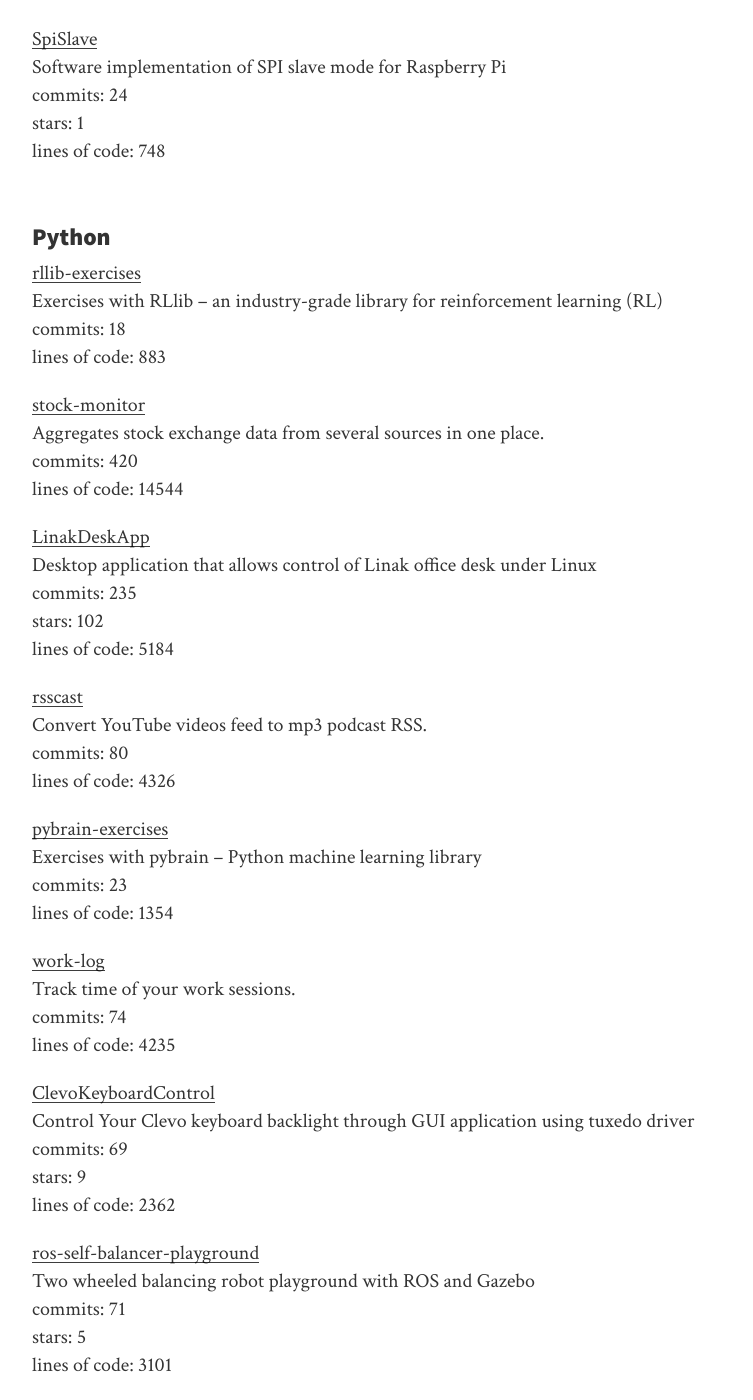
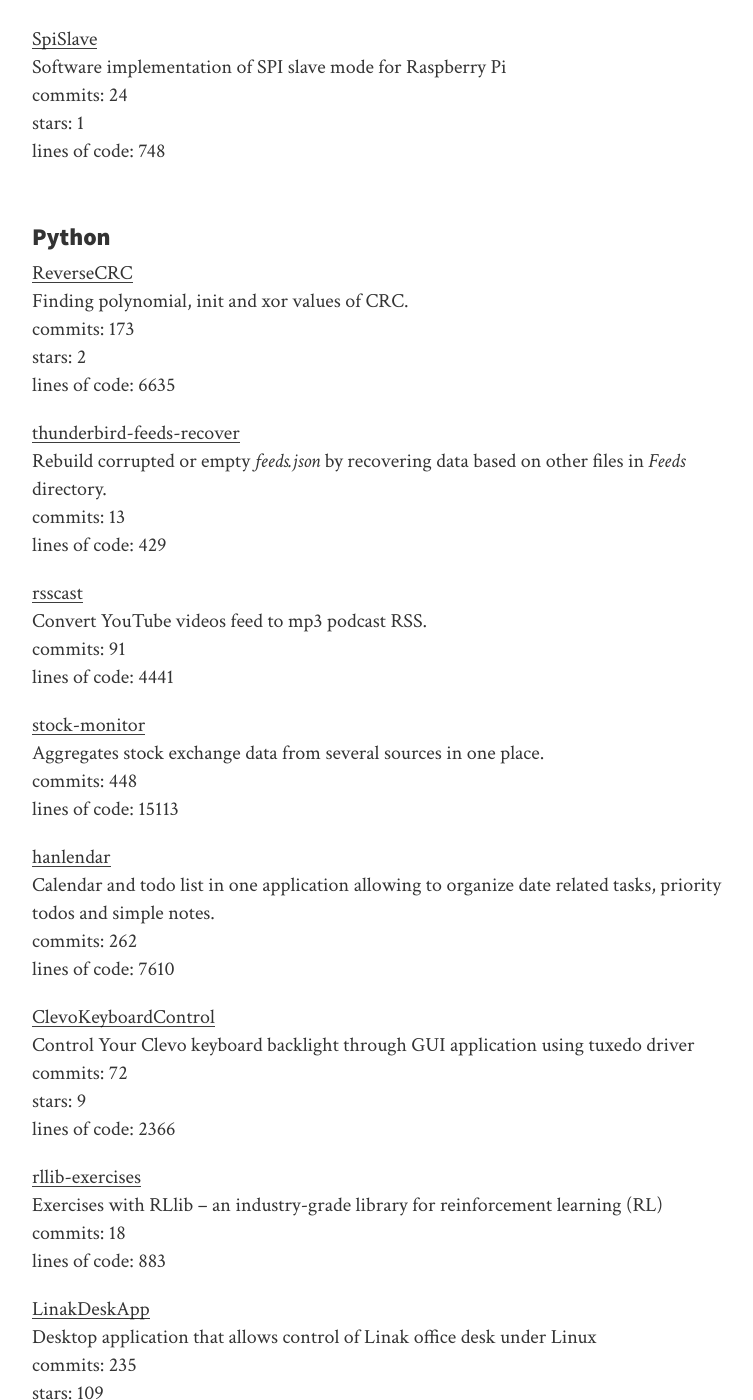
Before and after one commit to anetczuk/anetczuk.github.io, a Jekyll site: the page built from docs/repos.md, in a window 1280 px wide and 1400 px high, scrolled down 2671 px. Shown: the whole window, without its empty margins (258-1011 px from the left). Built offline with Jekyll 4.4.1, drawn with Linux system fonts in a browser that asks for light colours; nearby versions of some CDN libraries; some of the changed text lies outside the part shown.

Commit message:
Update repositories info

```diff
--- a/docs/repos.md
+++ b/docs/repos.md
@@ -75,9 +75,9 @@
 
 [ReverseCRC](https://github.com/anetczuk/ReverseCRC)<br/>
 Finding polynomial, init and xor values of CRC.<br/>
-commits: 75<br/>
+commits: 173<br/>
 stars: 2<br/>
-lines of code: 3218
+lines of code: 6635
 
 [BluetoothGattMitm](https://github.com/anetczuk/BluetoothGattMitm)<br/>
 Revealing unknown GATT/BLE protocol by mediation in communication between device and client<br/>
@@ -98,26 +98,48 @@
 
 ### <a name="cat_python"></a> Python
 
+[ReverseCRC](https://github.com/anetczuk/ReverseCRC)<br/>
+Finding polynomial, init and xor values of CRC.<br/>
+commits: 173<br/>
+stars: 2<br/>
+lines of code: 6635
+
+[thunderbird-feeds-recover](https://github.com/anetczuk/thunderbird-feeds-recover)<br/>
+Rebuild corrupted or empty *feeds.json* by recovering data based on other files in *Feeds* directory.<br/>
+commits: 13<br/>
+lines of code: 429
+
+[rsscast](https://github.com/anetczuk/rsscast)<br/>
+Convert YouTube videos feed to mp3 podcast RSS.<br/>
+commits: 91<br/>
+lines of code: 4441
+
+[stock-monitor](https://github.com/anetczuk/stock-monitor)<br/>
+Aggregates stock exchange data from several sources in one place.<br/>
+commits: 448<br/>
+lines of code: 15113
+
+[hanlendar](https://github.com/anetczuk/hanlendar)<br/>
+Calendar and todo list in one application allowing to organize date related tasks, priority todos and simple notes.<br/>
+commits: 262<br/>
+lines of code: 7610
+
+[ClevoKeyboardControl](https://github.com/anetczuk/ClevoKeyboardControl)<br/>
+Control Your Clevo keyboard backlight through GUI application using tuxedo driver<br/>
+commits: 72<br/>
+stars: 9<br/>
+lines of code: 2366
+
 [rllib-exercises](https://github.com/anetczuk/rllib-exercises)<br/>
 Exercises with RLlib -- an industry-grade library for reinforcement learning (RL)<br/>
 commits: 18<br/>
 lines of code: 883
 
-[stock-monitor](https://github.com/anetczuk/stock-monitor)<br/>
-Aggregates stock exchange data from several sources in one place.<br/>
-commits: 420<br/>
-lines of code: 14544
-
 [LinakDeskApp](https://github.com/anetczuk/LinakDeskApp)<br/>
 Desktop application that allows control of Linak office desk under Linux<br/>
 commits: 235<br/>
-stars: 102<br/>
+stars: 109<br/>
 lines of code: 5184
-
-[rsscast](https://github.com/anetczuk/rsscast)<br/>
-Convert YouTube videos feed to mp3 podcast RSS.<br/>
-commits: 80<br/>
-lines of code: 4326
 
 [pybrain-exercises](https://github.com/anetczuk/pybrain-exercises)<br/>
 Exercises with pybrain -- Python machine learning library<br/>
@@ -129,28 +151,11 @@
 commits: 74<br/>
 lines of code: 4235
 
-[ClevoKeyboardControl](https://github.com/anetczuk/ClevoKeyboardControl)<br/>
-Control Your Clevo keyboard backlight through GUI application using tuxedo driver<br/>
-commits: 69<br/>
-stars: 9<br/>
-lines of code: 2362
-
 [ros-self-balancer-playground](https://github.com/anetczuk/ros-self-balancer-playground)<br/>
 Two wheeled balancing robot playground with ROS and Gazebo<br/>
 commits: 71<br/>
 stars: 5<br/>
 lines of code: 3101
-
-[hanlendar](https://github.com/anetczuk/hanlendar)<br/>
-Calendar and todo list in one application allowing to organize date related tasks, priority todos and simple notes.<br/>
-commits: 260<br/>
-lines of code: 7608
-
-[ReverseCRC](https://github.com/anetczuk/ReverseCRC)<br/>
-Finding polynomial, init and xor values of CRC.<br/>
-commits: 75<br/>
-stars: 2<br/>
-lines of code: 3218
 
 [linak_bt_desk](https://github.com/anetczuk/linak_bt_desk)<br/>
 Library that facilitates controlling Linak tables over Bluetooth<br/>
@@ -241,32 +246,32 @@
 
 ### <a name="cat_qt"></a> Qt
 
+[rsscast](https://github.com/anetczuk/rsscast)<br/>
+Convert YouTube videos feed to mp3 podcast RSS.<br/>
+commits: 91<br/>
+lines of code: 4441
+
 [stock-monitor](https://github.com/anetczuk/stock-monitor)<br/>
 Aggregates stock exchange data from several sources in one place.<br/>
-commits: 420<br/>
-lines of code: 14544
+commits: 448<br/>
+lines of code: 15113
+
+[hanlendar](https://github.com/anetczuk/hanlendar)<br/>
+Calendar and todo list in one application allowing to organize date related tasks, priority todos and simple notes.<br/>
+commits: 262<br/>
+lines of code: 7610
+
+[ClevoKeyboardControl](https://github.com/anetczuk/ClevoKeyboardControl)<br/>
+Control Your Clevo keyboard backlight through GUI application using tuxedo driver<br/>
+commits: 72<br/>
+stars: 9<br/>
+lines of code: 2366
 
 [LinakDeskApp](https://github.com/anetczuk/LinakDeskApp)<br/>
 Desktop application that allows control of Linak office desk under Linux<br/>
 commits: 235<br/>
-stars: 102<br/>
+stars: 109<br/>
 lines of code: 5184
-
-[rsscast](https://github.com/anetczuk/rsscast)<br/>
-Convert YouTube videos feed to mp3 podcast RSS.<br/>
-commits: 80<br/>
-lines of code: 4326
-
-[ClevoKeyboardControl](https://github.com/anetczuk/ClevoKeyboardControl)<br/>
-Control Your Clevo keyboard backlight through GUI application using tuxedo driver<br/>
-commits: 69<br/>
-stars: 9<br/>
-lines of code: 2362
-
-[hanlendar](https://github.com/anetczuk/hanlendar)<br/>
-Calendar and todo list in one application allowing to organize date related tasks, priority todos and simple notes.<br/>
-commits: 260<br/>
-lines of code: 7608
 
 [little-ted](https://github.com/anetczuk/little-ted)<br/>
 Little Text Editor with disabled keyboard shortcuts to enjoy key pressing madness<br/>
@@ -323,34 +328,64 @@
 </tr> </thead>
 <tbody>
 <tr>
+        <td><a href="https://github.com/anetczuk/anetczuk.github.io">anetczuk.github.io</a></td>
+        <td>2018-06-13 18:26:01</td> <td>2022-02-06 01:03:09</td> <td style="text-align:center">34</td>
+        <td style="text-align:center"></td>
+        <td style="text-align:center">4540</td>
+</tr>
+<tr>
+        <td><a href="https://github.com/anetczuk/ReverseCRC">ReverseCRC</a></td>
+        <td>2017-12-25 20:54:15</td> <td>2022-02-05 23:28:00</td> <td style="text-align:center">173</td>
+        <td style="text-align:center">2</td>
+        <td style="text-align:center">6635</td>
+</tr>
+<tr>
+        <td><a href="https://github.com/anetczuk/thunderbird-feeds-recover">thunderbird-feeds-recover</a></td>
+        <td>2022-01-23 18:40:07</td> <td>2022-01-23 19:30:21</td> <td style="text-align:center">13</td>
+        <td style="text-align:center"></td>
+        <td style="text-align:center">429</td>
+</tr>
+<tr>
+        <td><a href="https://github.com/anetczuk/rsscast">rsscast</a></td>
+        <td>2021-02-07 20:00:00</td> <td>2022-01-22 08:52:31</td> <td style="text-align:center">91</td>
+        <td style="text-align:center"></td>
+        <td style="text-align:center">4441</td>
+</tr>
+<tr>
+        <td><a href="https://github.com/anetczuk/dk-mage">dk-mage</a></td>
+        <td>2021-07-21 23:10:54</td> <td>2022-01-06 22:08:12</td> <td style="text-align:center">477</td>
+        <td style="text-align:center">1</td>
+        <td style="text-align:center">16132</td>
+</tr>
+<tr>
+        <td><a href="https://github.com/anetczuk/stock-monitor">stock-monitor</a></td>
+        <td>2020-10-13 22:38:09</td> <td>2022-01-05 00:02:40</td> <td style="text-align:center">448</td>
+        <td style="text-align:center"></td>
+        <td style="text-align:center">15113</td>
+</tr>
+<tr>
+        <td><a href="https://github.com/anetczuk/hanlendar">hanlendar</a></td>
+        <td>2020-07-22 19:26:16</td> <td>2021-12-24 21:49:14</td> <td style="text-align:center">262</td>
+        <td style="text-align:center"></td>
+        <td style="text-align:center">7610</td>
+</tr>
+<tr>
+        <td><a href="https://github.com/anetczuk/ClevoKeyboardControl">ClevoKeyboardControl</a></td>
+        <td>2018-11-17 23:05:49</td> <td>2021-12-24 21:30:32</td> <td style="text-align:center">72</td>
+        <td style="text-align:center">9</td>
+        <td style="text-align:center">2366</td>
+</tr>
+<tr>
         <td><a href="https://github.com/anetczuk/rllib-exercises">rllib-exercises</a></td>
         <td>2021-12-19 22:26:23</td> <td>2021-12-21 00:21:46</td> <td style="text-align:center">18</td>
         <td style="text-align:center"></td>
         <td style="text-align:center">883</td>
 </tr>
 <tr>
-        <td><a href="https://github.com/anetczuk/stock-monitor">stock-monitor</a></td>
-        <td>2020-10-13 22:38:09</td> <td>2021-12-03 21:03:32</td> <td style="text-align:center">420</td>
-        <td style="text-align:center"></td>
-        <td style="text-align:center">14544</td>
-</tr>
-<tr>
-        <td><a href="https://github.com/anetczuk/anetczuk.github.io">anetczuk.github.io</a></td>
-        <td>2018-06-13 18:26:01</td> <td>2021-11-25 21:55:50</td> <td style="text-align:center">29</td>
-        <td style="text-align:center"></td>
-        <td style="text-align:center">4330</td>
-</tr>
-<tr>
         <td><a href="https://github.com/anetczuk/LinakDeskApp">LinakDeskApp</a></td>
         <td>2018-09-10 22:43:05</td> <td>2021-11-08 00:23:53</td> <td style="text-align:center">235</td>
-        <td style="text-align:center">102</td>
+        <td style="text-align:center">109</td>
         <td style="text-align:center">5184</td>
-</tr>
-<tr>
-        <td><a href="https://github.com/anetczuk/rsscast">rsscast</a></td>
-        <td>2021-02-07 20:00:00</td> <td>2021-11-05 23:46:20</td> <td style="text-align:center">80</td>
-        <td style="text-align:center"></td>
-        <td style="text-align:center">4326</td>
 </tr>
 <tr>
         <td><a href="https://github.com/anetczuk/pybrain">pybrain</a></td>
@@ -371,18 +406,6 @@
         <td style="text-align:center">4235</td>
 </tr>
 <tr>
-        <td><a href="https://github.com/anetczuk/ClevoKeyboardControl">ClevoKeyboardControl</a></td>
-        <td>2018-11-17 23:05:49</td> <td>2021-09-29 19:37:52</td> <td style="text-align:center">69</td>
-        <td style="text-align:center">9</td>
-        <td style="text-align:center">2362</td>
-</tr>
-<tr>
-        <td><a href="https://github.com/anetczuk/dk-mage">dk-mage</a></td>
-        <td>2021-07-21 23:10:54</td> <td>2021-09-28 21:31:37</td> <td style="text-align:center">474</td>
-        <td style="text-align:center">1</td>
-        <td style="text-align:center">16126</td>
-</tr>
-<tr>
         <td><a href="https://github.com/anetczuk/ADiKtEd">ADiKtEd</a></td>
         <td>2021-06-09 21:37:07</td> <td>2021-08-30 19:28:18</td> <td style="text-align:center">11</td>
         <td style="text-align:center"></td>
@@ -393,18 +416,6 @@
         <td>2019-08-01 22:45:44</td> <td>2021-05-19 20:27:16</td> <td style="text-align:center">71</td>
         <td style="text-align:center">5</td>
         <td style="text-align:center">3101</td>
-</tr>
-<tr>
-        <td><a href="https://github.com/anetczuk/hanlendar">hanlendar</a></td>
-        <td>2020-07-22 19:26:16</td> <td>2021-03-18 20:22:56</td> <td style="text-align:center">260</td>
-        <td style="text-align:center"></td>
-        <td style="text-align:center">7608</td>
-</tr>
-<tr>
-        <td><a href="https://github.com/anetczuk/ReverseCRC">ReverseCRC</a></td>
-        <td>2017-12-25 20:54:15</td> <td>2020-10-03 23:43:59</td> <td style="text-align:center">75</td>
-        <td style="text-align:center">2</td>
-        <td style="text-align:center">3218</td>
 </tr>
 <tr>
         <td><a href="https://github.com/anetczuk/linak_bt_desk">linak_bt_desk</a></td>
@@ -524,7 +535,7 @@
 </tbody>
 <tfoot> <tr>
       <th id="total" colspan="3" style="text-align:right">Total:</th>
-      <th style="text-align:center">2677</th>
-      <th style="text-align:center">139</th>
-      <th style="text-align:center">151766</th>
+      <th style="text-align:center">2840</th>
+      <th style="text-align:center">146</th>
+      <th style="text-align:center">156518</th>
 </tr> </tfoot></table>
```
Also changed, not shown: other parts of docs/repos.md (+4 -4 lines), src/gen/repos_description.csv (+9 -8 lines).
